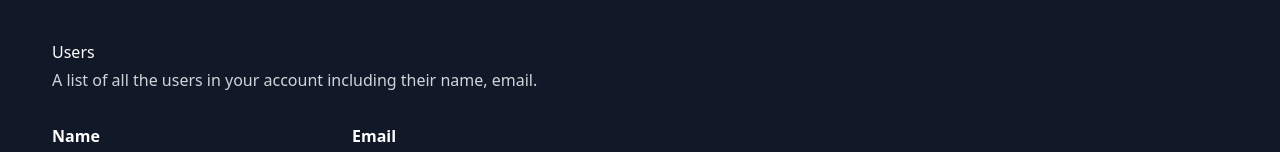
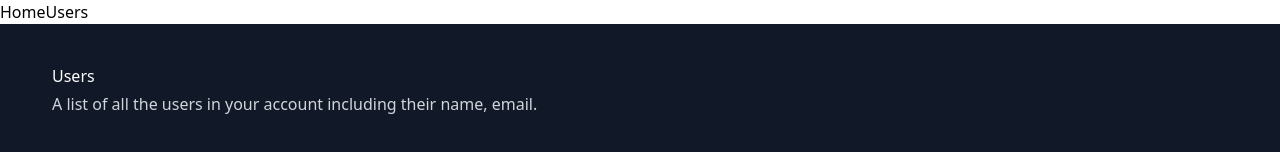
Before and after one commit to amirhpy/Form, a React (Vite) app: page /users in a window 1280 px wide. Shown: the top 152 px of the page. Built offline with nearby package versions, Linux system fonts and the light colour scheme; no server answers.

Commit message:
create Link

```diff
--- a/src/App.jsx
+++ b/src/App.jsx
@@ -1,5 +1,5 @@
 import React from 'react';
-import { useRoutes } from 'react-router-dom';
+import { Link, useRoutes } from 'react-router-dom';
 
 import routes from './routes';
 
@@ -7,6 +7,10 @@ const App = () => {
     let router = useRoutes(routes)
     return (
         <>
+            <div className=''>
+                <Link to='/'>Home</Link>
+                <Link to='/users'>Users</Link>
+            </div>
             {router}
         </>
     );
--- a/src/components/Users/Users.jsx
+++ b/src/components/Users/Users.jsx
@@ -14,7 +14,7 @@ const Users = () => {
     }
 
     return (
-        <div className='w-full bg-schwarz h-screen p-10 text-white'>
+        <div className='w-full bg-schwarz p-10 text-white'>
             <div className='pl-3'>
                 <h3>Users</h3>
                 <p className='text-grau mt-1'>A list of all the users in your account including their name, email.</p>
```
